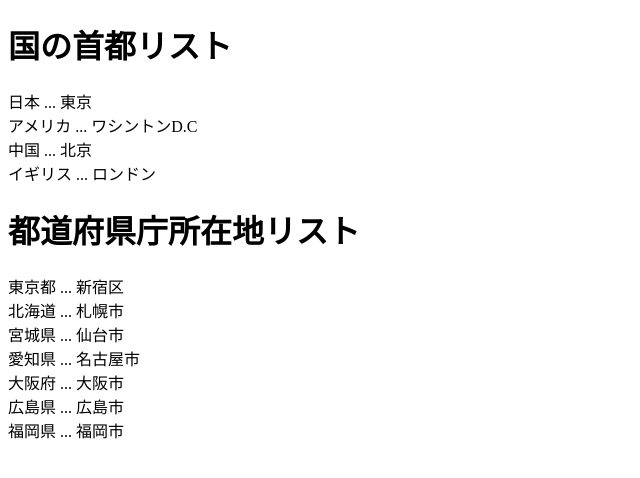
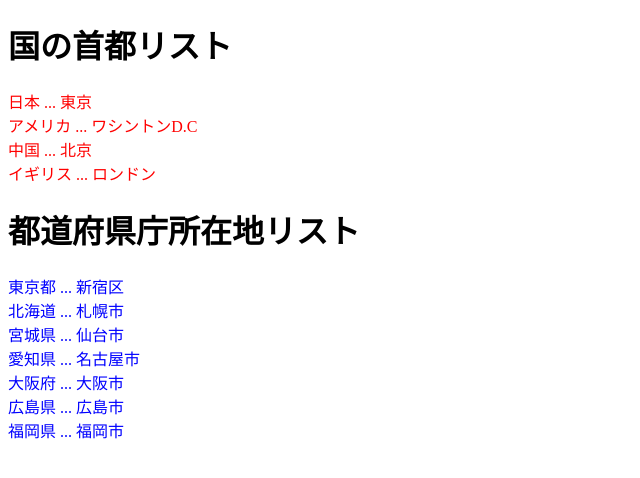
Before and after one commit to tanaka-gftd/react-next-study, a Next.js app in the folder my-app/: page / in a window 1280 px wide. Shown: the top 478 px of the page, without its empty margins (0-640 px from the left). Built offline with nearby package versions, Linux system fonts and the light colour scheme.

Commit message:
スタイルを適用

```diff
--- a/my-app/components/CountryCapitalList.tsx
+++ b/my-app/components/CountryCapitalList.tsx
@@ -11,7 +11,7 @@ const CountryCapitalList = () => {
       <h1>国の首都リスト</h1>
       {countryCapitals.map(countryCapital => {
         return (
-          <div key={countryCapital.country}>
+          <div key={countryCapital.country} style={{color: 'red'}}>
             {countryCapital.country} ... {countryCapital.capital}
           </div>
         );
--- a/my-app/components/PrefectureCapitaList.tsx
+++ b/my-app/components/PrefectureCapitaList.tsx
@@ -14,7 +14,7 @@ const PrefectureCapitalList = () => {
       <h1>都道府県庁所在地リスト</h1>
       {prefectureCapitals.map(prefectureCapital => {
         return (
-        <div key={prefectureCapital.prefecture}>
+        <div key={prefectureCapital.prefecture} style={{color: 'blue'}}>
           {prefectureCapital.prefecture} ... {prefectureCapital.capital}
         </div>
         );
```
